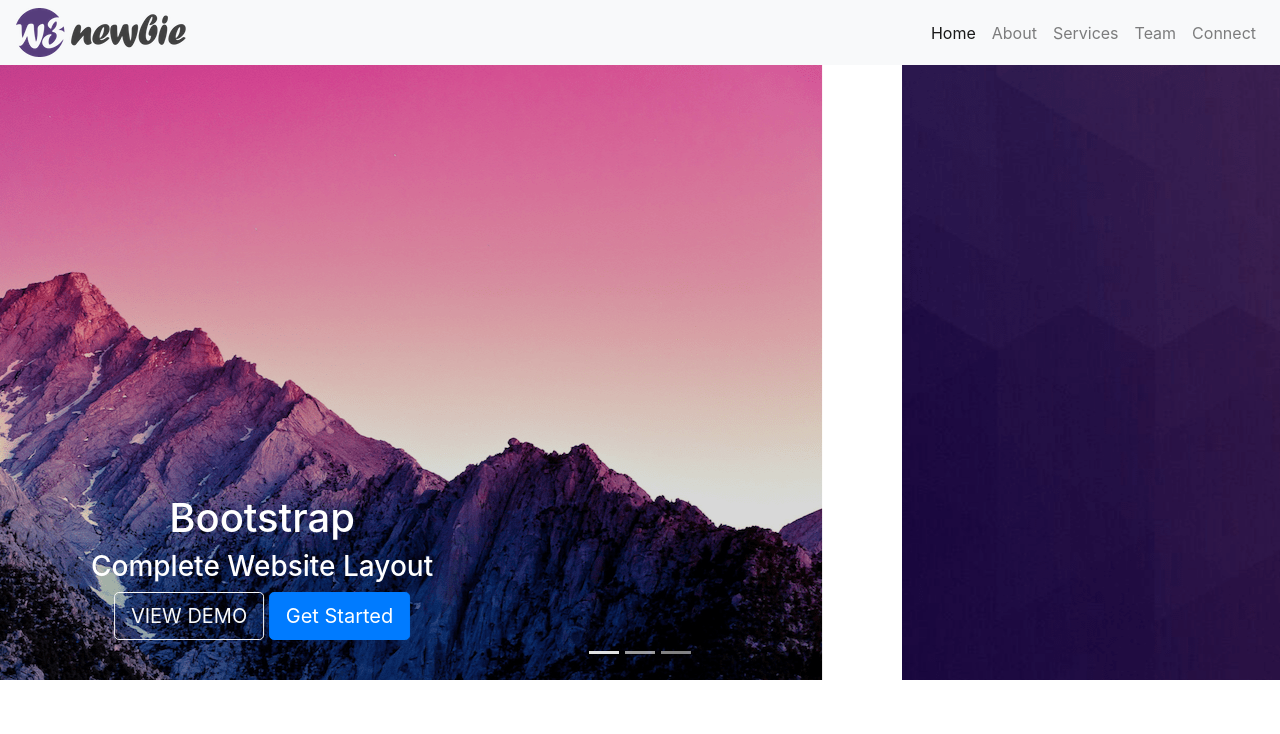
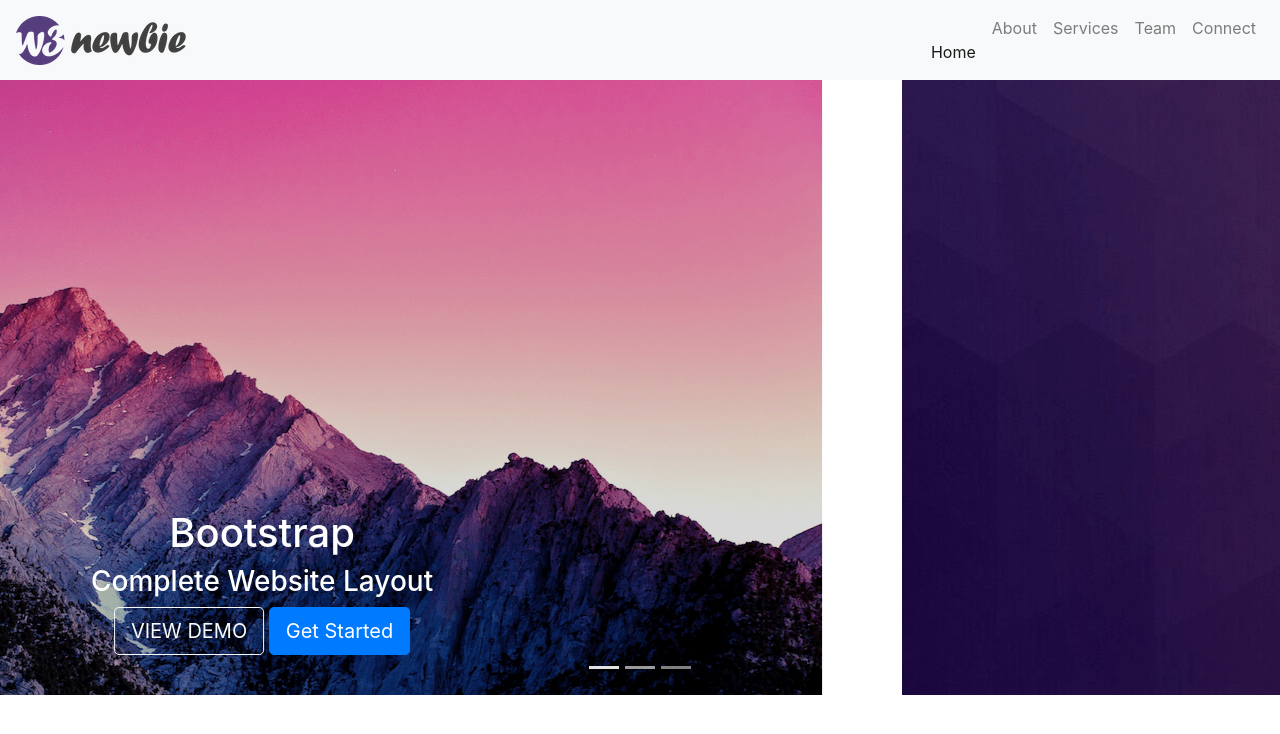
Before and after one commit to HANGOUT123/web1, a plain HTML site: page index.html in a window 1280 px wide. Drawn offline with nearby package versions, Linux system fonts and the light colour scheme.

Commit message:
fix error

```diff
--- a/index.html
+++ b/index.html
@@ -16,7 +16,7 @@
 <!-- Navigation -->
 <nav class="navbar navbar-expand-md navbar-light bg-light sticky-top"
 <div class="container-fluid">
-	<a class="nabbar-brand" href="#"><img src="img/logo.png"</a>
+	<a class="navbar-brand" href="#"><img src="img/logo.png"</a>
 	<button class="navbar-toggler" type="button" data-toggle="collapse"
 	data-target="#navbarResponsive">
 			<span class="navbar-toggler-icon"></span>
```
